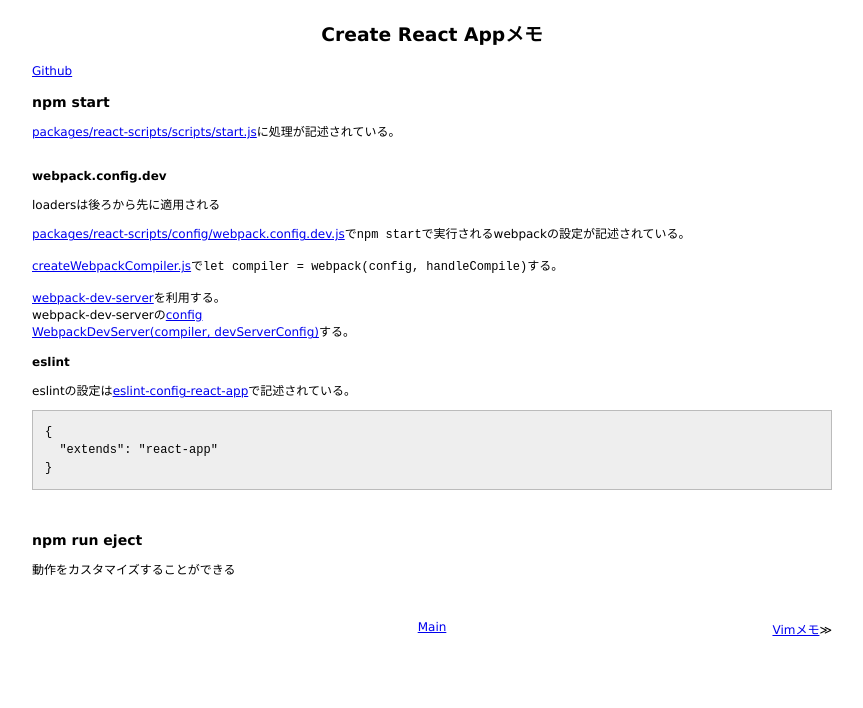
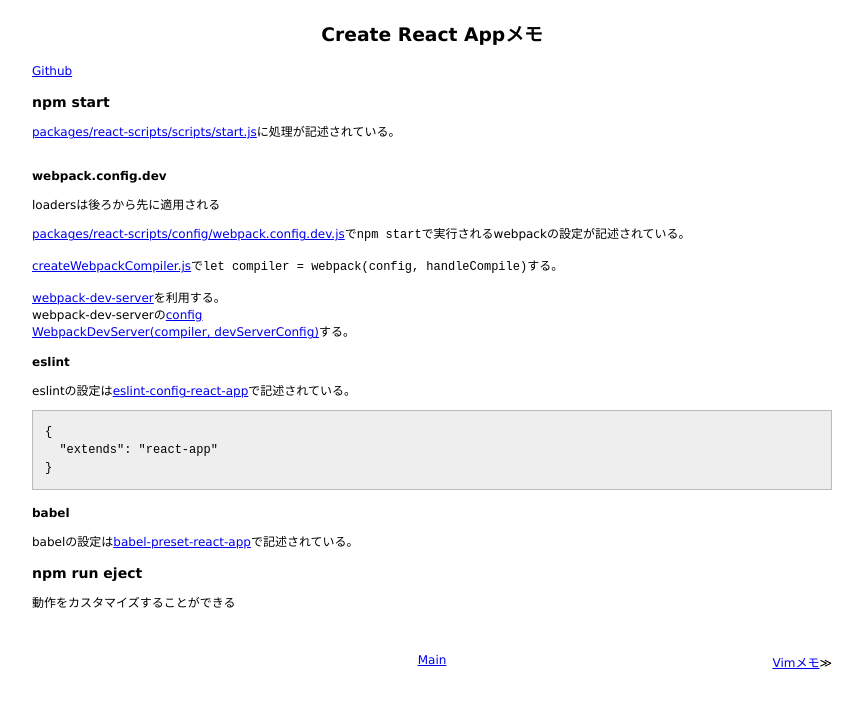
Before and after one commit to 38elements/38elements.github.com, a Jekyll site: the page built from _posts/2017-04-07-create-react-app.md, in a window 1280 px wide. Shown: the top 708 px of the page, without its empty margins (208-1071 px from the left). Built offline with Jekyll 4.4.1, drawn with Linux system fonts in a browser that asks for light colours.

Commit message:
Update 2017-04-07-create-react-app.md

````diff
--- a/_posts/2017-04-07-create-react-app.md
+++ b/_posts/2017-04-07-create-react-app.md
@@ -31,6 +31,10 @@ eslintの設定は[eslint-config-react-app](https://github.com/facebookincubator
   "extends": "react-app"
 }
 ```
+
+#### babel
+
+babelの設定は[babel-preset-react-app](https://github.com/facebookincubator/create-react-app/tree/master/packages/babel-preset-react-app)で記述されている。
 <br>
 
 ### npm run eject
````
